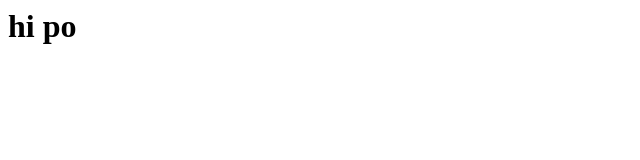
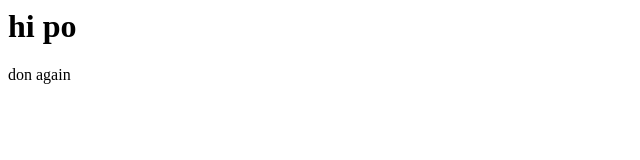
Before and after one commit to sampledon2/helloDon, a plain HTML site: page index.html in a window 1280 px wide. Shown: the full height of the page, 0-640 px from the left. Drawn offline with Linux system fonts and the light colour scheme.

Commit message:
Update index.html

```diff
--- a/index.html
+++ b/index.html
@@ -6,6 +6,8 @@
   <body>
     <h1> hi po </h1>
 
+    don again
+
 
     </body>
 
```
